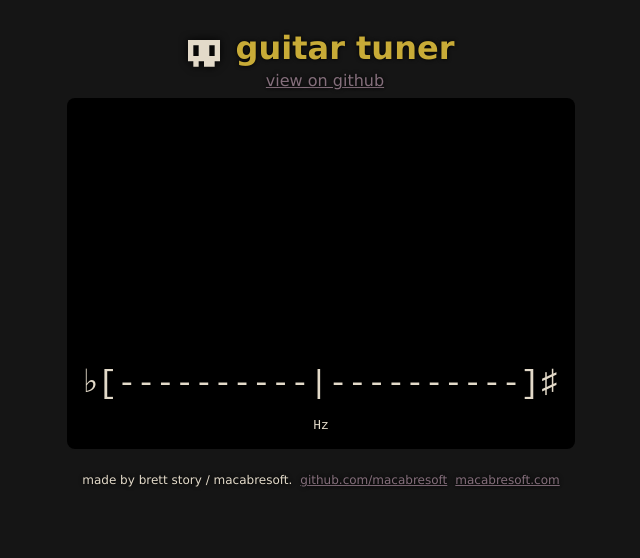
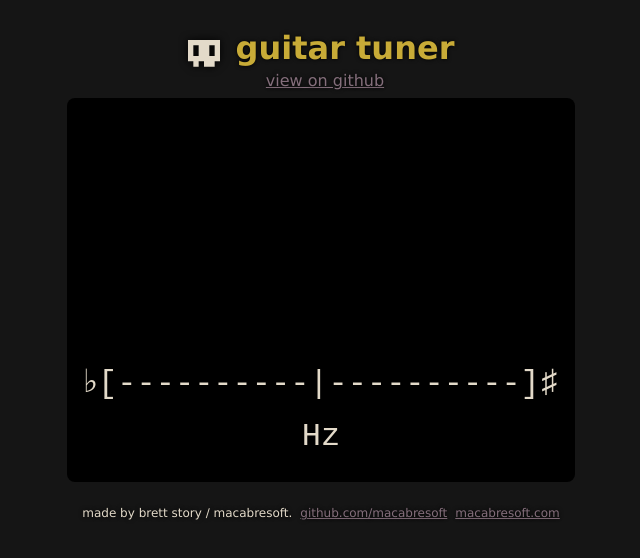
Before and after one commit to Macabresoft/guitar-tuner, an Angular app: page / in a window 1280 px wide. Shown: the top 558 px of the page, without its empty margins (319-959 px from the left). Built offline with nearby package versions, Linux system fonts and the light colour scheme; no server answers.

Commit message:
Simplifying

```diff
--- a/src/app/tuner/tuner.component.css
+++ b/src/app/tuner/tuner.component.css
@@ -26,6 +26,8 @@
   text-shadow: 0 0 0.25rem var(--shadow-color);
   margin: 0.25rem 0.5rem 0.5rem 0.5rem;
   text-align: center;
+  font-size: 2rem;
+  height: 3rem;
 }
 
 .highlight {
--- a/src/app/tuner/tuner.component.html
+++ b/src/app/tuner/tuner.component.html
@@ -3,7 +3,9 @@
     <h1 class="center" [ngClass]="{'highlight' : isHighlighted}">
       {{ currentNote?.name}}<sub>{{ currentNote?.octave }}</sub>
     </h1>
-    <p class="center meter">&#x266d;{{ frequencyMeterLeft }}<span [ngClass]="{'highlight' : isHighlighted}">|</span>{{ frequencyMeterRight }}&#x266F;</p>
+    <p class="center meter">
+      &#x266d;{{ frequencyMeterLeft }}<span [ngClass]="{'highlight' : isHighlighted}">|</span>{{ frequencyMeterRight }}&#x266F;
+    </p>
     <p class="center">{{ currentFrequency }} Hz</p>
   </div>
 </div>
```
